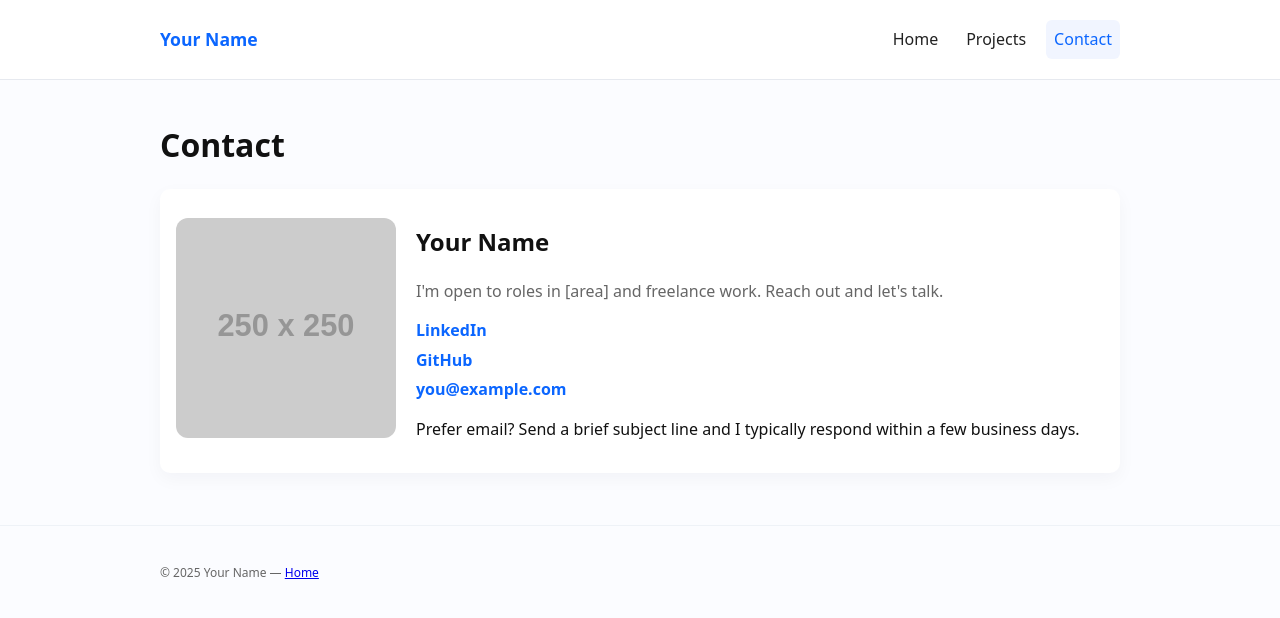
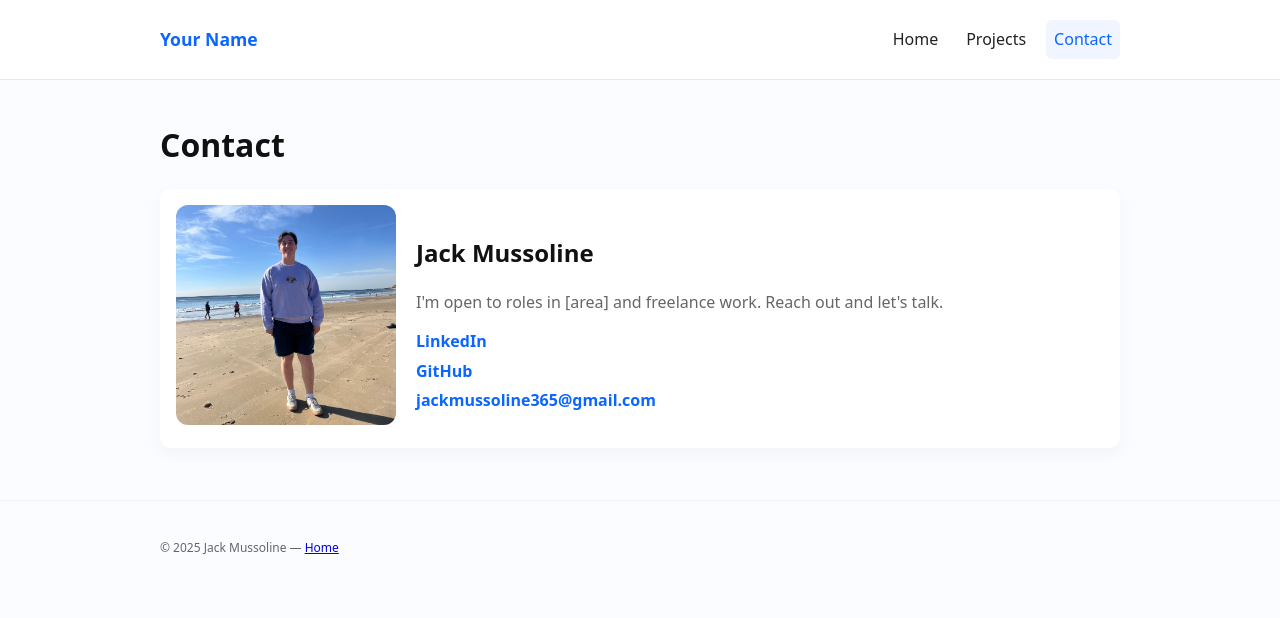
Before and after one commit to JackMoose311/MooseWebsite, a plain HTML site: page contact.html in a window 1280 px wide. Drawn offline with Linux system fonts and the light colour scheme; placeholder pictures from the web are drawn by us.

Commit message:
Updated contact page

```diff
--- a/contact.html
+++ b/contact.html
@@ -3,7 +3,7 @@
 <head>
   <meta charset="utf-8" />
   <meta name="viewport" content="width=device-width,initial-scale=1" />
-  <title>Contact — Your Name</title>
+  <title>Contact — Jcak Mussoline</title>
   <link rel="stylesheet" href="styles.css" />
 </head>
 <body>
@@ -24,27 +24,26 @@
 
     <section class="contact-card">
       <div class="contact-photo">
-        <img src="https://via.placeholder.com/250x250?text=Your+Photo" alt="Portrait of Your Name" />
+        <img src="Images/contact_me_photo.jpg" alt="Picture of Me :D" />
       </div>
 
       <div class="contact-body">
-        <h2>Your Name</h2>
+        <h2>Jack Mussoline</h2>
         <p class="lead">I'm open to roles in [area] and freelance work. Reach out and let's talk.</p>
 
         <ul class="contact-links">
-          <li><a href="https://www.linkedin.com/in/yourprofile" target="_blank" rel="noopener">LinkedIn</a></li>
-          <li><a href="https://github.com/yourusername" target="_blank" rel="noopener">GitHub</a></li>
-          <li><a href="mailto:you@example.com">you@example.com</a></li>
+          <li><a href="https://www.linkedin.com/in/jack-mussoline-199060381/" target="_blank" rel="noopener">LinkedIn</a></li>
+          <li><a href="https://github.com/JackMoose311" target="_blank" rel="noopener">GitHub</a></li>
+          <li><a href="jackmussoline365@gmail.com">jackmussoline365@gmail.com</a></li>
         </ul>
 
-        <p class="small">Prefer email? Send a brief subject line and I typically respond within a few business days.</p>
       </div>
     </section>
   </main>
 
   <footer class="site-footer">
     <div class="container">
-      <small>© <span id="yearContact"></span> Your Name — <a href="index.html">Home</a></small>
+      <small>© <span id="yearContact"></span> Jack Mussoline — <a href="index.html">Home</a></small>
     </div>
   </footer>
 
```
Also changed, not shown: Images/contact_me_photo.jpg (added).
